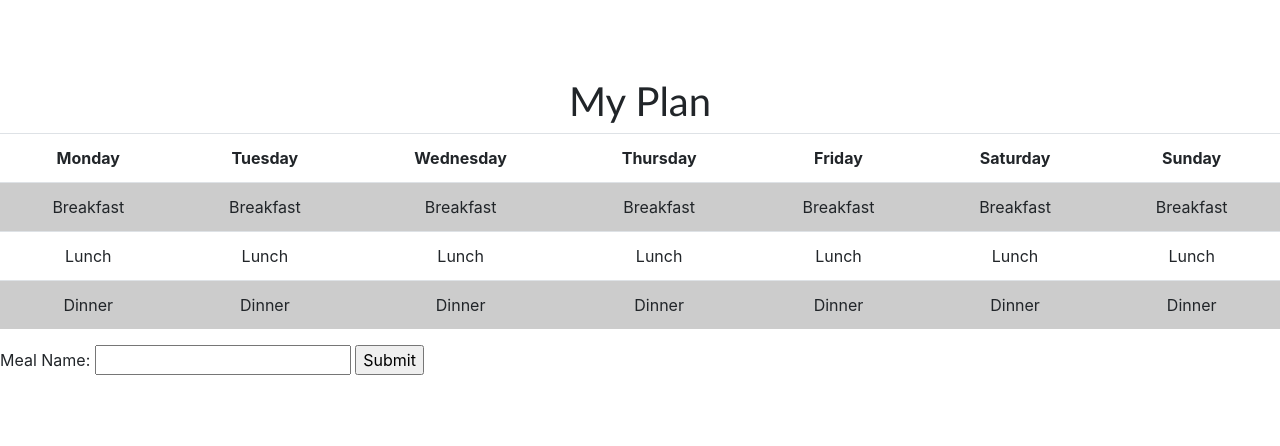
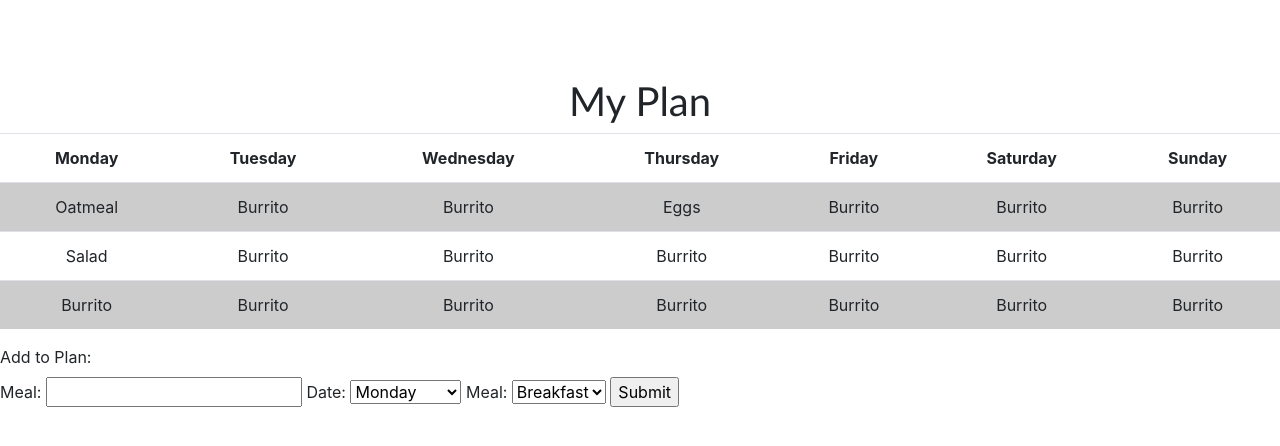
Before and after one commit to allykrinsky/Meal-Planner, a Flask app: page / in a window 1280 px wide. Shown: the part 128-574 px from the top of the page. Run offline with Flask 2, Linux system fonts and the light colour scheme; data comes from the database, SQL or seed files in the repository; some libraries are stand-ins or nearby versions.

Commit message:
my plan update

```diff
--- a/app/models.py
+++ b/app/models.py
@@ -16,7 +16,7 @@ class myPlan(db.Model):
 
 class myFridge(db.Model):
     __tablename__ = 'myFridge'
-    ingredientID = db.Column(db.Integer, primary_key=True, nullable=False)
+    ingredientID = db.Column(db.Integer, primary_key=True, nullable=False, unique=False)
     ingredient = db.Column(db.Text, nullable=False)
     qty = db.Column(db.Text, nullable=False)
 
--- a/app/routes.py
+++ b/app/routes.py
@@ -20,25 +20,46 @@ def create_tables():
 
 @app.route('/', methods=['GET', 'POST'])
 def myplan():
-    headings = ['Monday', 'Tuesday', 'Wednesday', 'Thursday', 'Friday', 'Saturday', 'Sunday']
-    data = (
-        ('Breakfast', 'Breakfast', 'Breakfast', 'Breakfast', 'Breakfast', 'Breakfast', 'Breakfast'),
-        ('Lunch','Lunch', 'Lunch', 'Lunch', 'Lunch', 'Lunch', 'Lunch'),
-        ('Dinner', 'Dinner', 'Dinner', 'Dinner', 'Dinner', 'Dinner', 'Dinner')
-    )
+    def formatQuery(temp):
+        row = []
+        for el in temp:
+            row.append(str(el).strip("',()"))
+        return row
 
-    #insert
-    if request.method == 'POST':
-        mealID = 3
-        meal = request.form['mealname']
-        sys.stdout.write(meal)
-        date = '11/15'
-        recipeID = 1
-        me = myPlan(mealID, meal, date, recipeID)
-        db.session.add(me)
+    def getID(date, meal):
+        dates = {'Monday':'1', 'Tuesday':'2', 'Wednesday':'3', 'Thursday':'4', 'Friday':'5', 'Saturday':'6', 'Sunday':'7'}
+        meals = {'Breakfast':'1', 'Lunch':'2', 'Dinner':'3'}
+        return int(meals.get(meal) + dates.get(date))
+
+    def calcData():
+        data = []
+        for i in [1,  2, 3]:
+            temp = db.session.execute("Select meal From myPlan Where mealID/10=:param", {'param':i})
+            row = formatQuery(temp)
+            data.append(row)
+
+        return data
+
+    def update(name, date, time):
+        mealID = getID(date, time)
+        meal = name
+        date = date
+        recipeID = 1 #UPDATE if recipe in db then add recipeID else create new
+        db.session.query(myPlan).filter(myPlan.mealID == mealID).update({'meal':meal, 'recipeID':recipeID})
+
         db.session.commit()
 
-    return render_template('mealplanner.html', headings=headings, data=data)
+    headings = ['Monday', 'Tuesday', 'Wednesday', 'Thursday', 'Friday', 'Saturday', 'Sunday']
+
+    if request.method == 'POST':
+        name = request.form['name']
+        date = request.form['date']
+        meal = request.form['meal']
+
+        update(name, date, meal)
+
+
+    return render_template('mealplanner.html', headings=headings, data=calcData())
 
 
 @app.route('/mylists', methods=['GET', 'POST'])
@@ -67,10 +88,10 @@ def myrecipes():
     headings = ("Recipe Name")
     data = db.session.query(myRecList.name).all()
 
-    if request.method == 'POST' : ## and is button:
+    if request.method == 'POST':
         #input = request.form.get('name')
         #sys.stdout.write(str(input))
-        input = 'White Chocolate Cranberry Cookies (Gluten Free) - What\'s In The Pan?'
+        input = 'White Chocolate Cranberry Cookies (Gluten Free)  '
         id = db.session.execute("Select recipeID From myRecList Where name=:param", {'param':input})
 
         return recipe_results(id.fetchone()[0])
--- a/app/templates/mealplanner.html
+++ b/app/templates/mealplanner.html
@@ -19,8 +19,21 @@
 
     </table>
     <form method='POST' action= '/'>
-      <label>Meal Name: </label>
-      <input type='text' name='mealname'>
+      <label>Add to Plan: </label><br>
+      <label>Meal: </label>
+      <input type='text' name='name'>
+      <label>Date: </label>
+      <select name='date'>
+        {% for header in headings %}
+        <option> {{header}}</option>
+        {% endfor %}
+      </select>
+      <label>Meal: </label>
+        <select name='meal'>
+          <option value='Breakfast'>Breakfast</option>
+          <option value='Lunch'>Lunch</option>
+          <option value='Dinner'>Dinner</option>
+        </select>
       <input type='submit' formmethod='post' value='Submit'>
     </form>
 
--- a/app/templates/mylists.html
+++ b/app/templates/mylists.html
@@ -29,9 +29,9 @@
         {% endfor %}
       </tr>
         {% for row in data %}
-        <tr class= 'table_row'>
-          {% for cell in row %}
-          <td class = 'table_row'>{{cell}}</td>
+          <tr class= 'table_row'>
+            {% for cell in row %}
+            <td class = 'table_row'>{{cell}}</td>
           {% endfor %}
         </tr>
         {% endfor %}
```
Also changed, not shown: other parts of app/templates/mealplanner.html (+1 -1 lines), app/__init__.py (+9 -1 lines), app/templates/main.css (deleted, +0 -22 lines), app/templates/myrecipes.html (+3 -5 lines), app/mealplanner.db.
